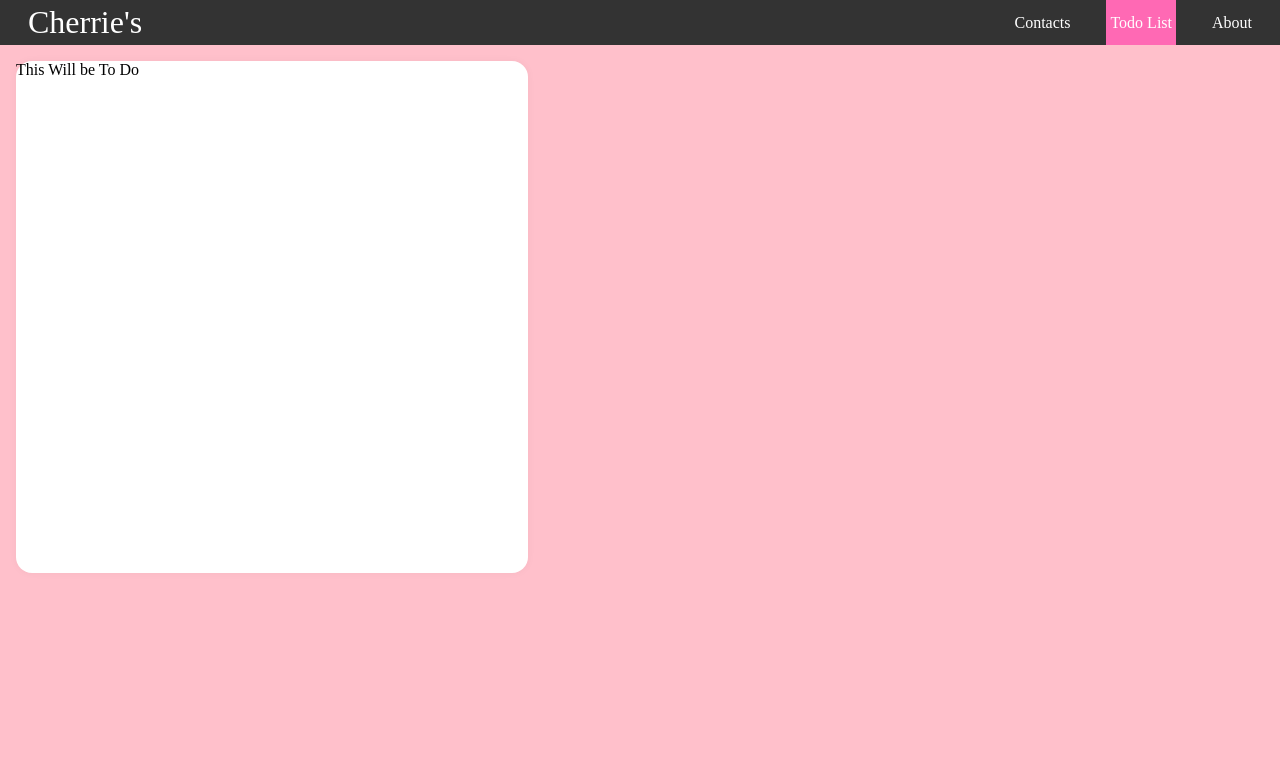
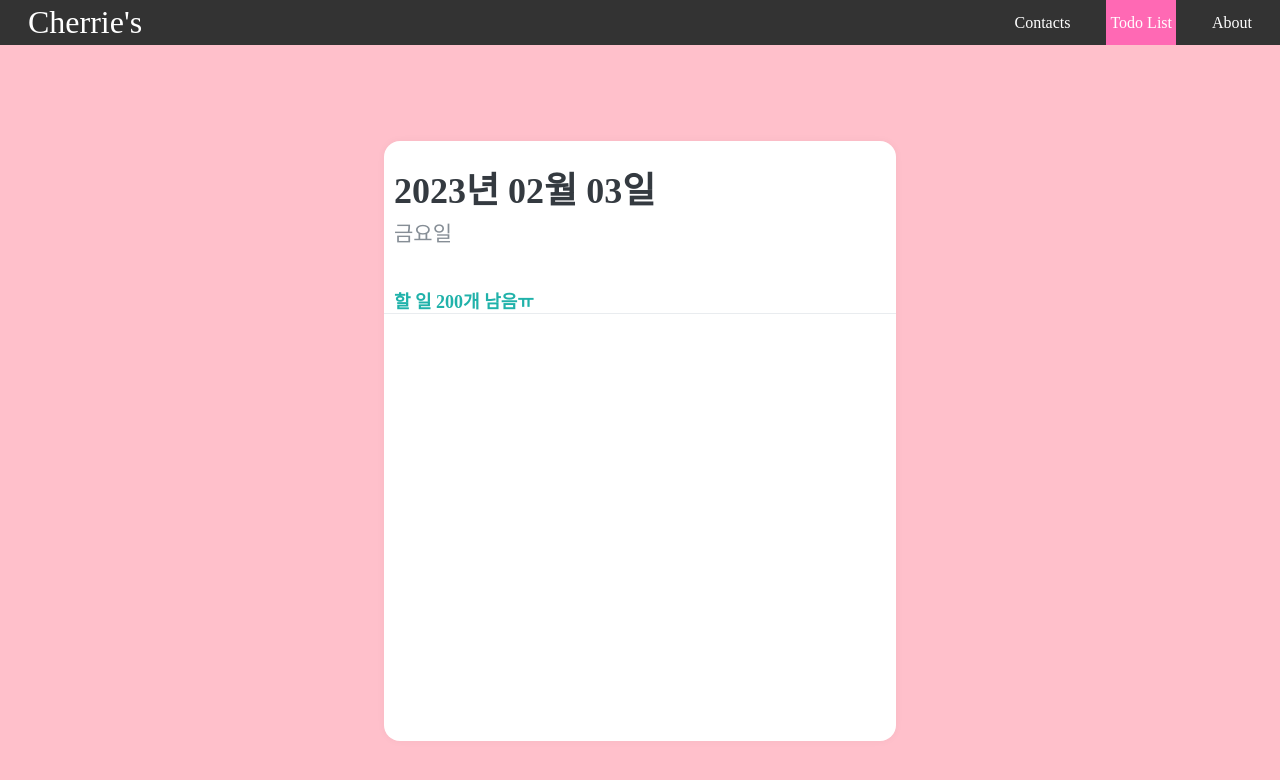
Before and after one commit to cherrie-k/React-Mini-Project, a React (Create React App) app: page /todo in a window 1280 px wide. Shown: the top 780 px of the page. Built offline with nearby package versions, Linux system fonts and the light colour scheme.

Commit message:
added Component 'TodoHead'

```diff
--- a/src/components/App.js
+++ b/src/App.js
@@ -1,9 +1,11 @@
 import React from "react";
-import Contact from "./Contact";
-import NavBar from "./NavBar";
-import Home from "./Home";
-import About from "./About";
-import TodoTemplateBlock from "./TodoTemplate";
+import Contact from "./components/Contact";
+import NavBar from "./components/NavBar";
+import Home from "./components/Home";
+import About from "./components/About";
+import TodoTemplate from "./components/TodoTemplate";
+import TodoHead from "./components/TodoHead";
+
 // routes들을 정의하고 그룹하게 도와주는 애들.
 import { Route, Routes } from "react-router-dom";
 import { createGlobalStyle } from "styled-components";
@@ -45,7 +47,11 @@ function App() {
           <Route path="/contacts" element={<Contact />} />
           <Route
             path="/todo"
-            element={<TodoTemplateBlock>This Will be To Do </TodoTemplateBlock>}
+            element={
+              <TodoTemplate>
+                <TodoHead />
+              </TodoTemplate>
+            }
           />
           <Route path="/about" element={<About />} />
         </Routes>
--- /dev/null
+++ b/src/components/TodoHead.js
@@ -0,0 +1,42 @@
+// 오늘의 날짜, 요일, 앞으로 해야 할 일의 개수를 표시하는 컴포넌트
+import React from "react";
+import styled from "styled-components";
+
+// CSS 추가 할 때 주의할 점: 중복되는 클래스명 생성하지 않기! - 네이밍과 CSS Selector를 통해 방지 가능.
+const TodoHeadBlock = styled.div`
+  padding-top: 20px; /*얘도 원래랑 좀 다름*/
+  padding-left: 10px;
+  padding-right: 10px;
+  border-bottom: 1px solid #e9ecef;
+
+  h1 {
+    margin: 0;
+    font-size: 36px;
+    color: #343a40;
+  }
+
+  .day {
+    margin-top: 4px;
+    color: #868e96;
+    font-size: 21px;
+  }
+
+  .tasks-left {
+    color: lightseagreen;
+    font-size: 18px;
+    margin-top: 40px;
+    font-weight: bold;
+  }
+`;
+
+function TodoHead() {
+  return (
+    <TodoHeadBlock>
+      <h1>2023년 02월 03일</h1>
+      <div className="day"> 금요일</div>
+      <div className="tasks-left">할 일 200개 남음ㅠ</div>
+    </TodoHeadBlock>
+  );
+}
+
+export default TodoHead;
--- a/src/components/TodoTemplate.js
+++ b/src/components/TodoTemplate.js
@@ -1,14 +1,23 @@
+// 투두리스트의 레이아웃을 설정하는 컴포넌트
+
 import React from "react";
 import styled from "styled-components";
 
 const TodoTemplateBlock = styled.div`
   width: 512px;
-  height: 512px; /*height 좀 다름*/
+  height: 600px; /*height 좀 다름*/
 
   position: relative;
   background: white;
-  border-radius: 16px;
+  border-radius: 16px; // 둥근 네모로 만들어줌
   box-shadow: 0 0 8px 0 rgba(0, 0, 0, 0.04);
+
+  margin: 0 auto; // auto를 통해 페이지 중앙에 나타나게 됨
+  margin-top: 96px; // 흰색 박스 윗 공간 담당
+  margin-bottom: 32px;
+
+  display: flex;
+  flex-direction: column;
 `;
 
 function TodoTemplate({ children }) {
--- a/src/index.js
+++ b/src/index.js
@@ -1,6 +1,7 @@
 import React from "react";
 import ReactDOM from "react-dom/client";
-import App from "./components/App";
+//import App from "./components/App";
+import App from "./App";
 // import "bootstrap/dist/css/bootstrap.css";
 import reportWebVitals from "./reportWebVitals";
 import "./index.css";
```
